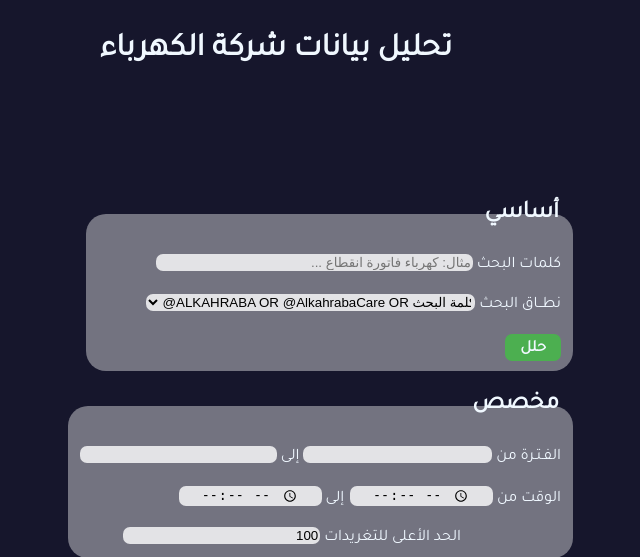
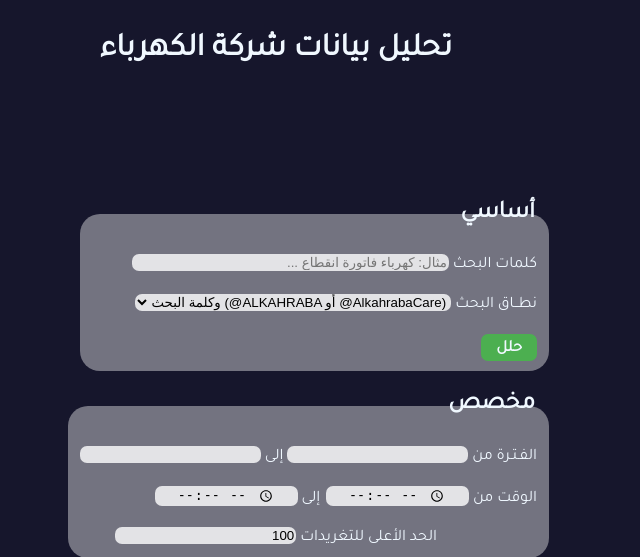
Before and after one commit to ah918/SEC_DataAnalysis, a Django app: page / in a window 1280 px wide. Shown: the top 557 px of the page, without its empty margins (364-1004 px from the left). Run offline with Django 3.2, Linux system fonts and the light colour scheme; some libraries are stand-ins or nearby versions.

Commit message:
Update keywords and layout

```diff
--- a/SEC_App/templates/SEC_App/search.html
+++ b/SEC_App/templates/SEC_App/search.html
@@ -6,7 +6,7 @@
     <title>تحليل بيانات شركة الكهرباء</title>
     <meta name='viewport' content='width=device-width, initial-scale=1'>
     {% load static %}
-    <link rel='stylesheet' type='text/css' media='screen' href="{% static 'SEC_App/style.css' %}?version=4">
+    <link rel='stylesheet' type='text/css' media='screen' href="{% static 'SEC_App/style.css' %}?version=6">
     <script src="{% static 'SEC_App/search.js' %}" defer></script>
 
     <!-- jQuery Datepicker -->
@@ -51,13 +51,13 @@
                     <option value="ألواح شمسية">
                 </datalist>
                 <select name="or_and" id="or_and" class="hide">
-                    <option value=0>OR</option>
-                    <option value=1>AND</option>
+                    <option value=0>أو</option>
+                    <option value=1>و</option>
                 </select><br><br>
 
                 <label for="domain">نطــاق البحث</label>
                 <select name="domain" id="domain">
-                    <option value=0 dir="ltr" size="46">@ALKAHRABA OR @AlkahrabaCare OR كلمة البحث</option>
+                    <option value=0 dir="ltr" size="46">وكلمة البحث (@ALKAHRABA أو @AlkahrabaCare)</option>
                     <option value=1 class="hide" id="keyword_option" size="46">كلمة البحث فقط</option>
                 </select><br><br>
                 <button type="submit">حلل</button>
@@ -68,18 +68,18 @@
             <legend><h2>مخصص</h2></legend>
 
             <label for="period_start">الفـتـرة من</label>
-            <input id="period_start" name="period_start" size="21">
+            <input id="period_start" name="period_start" size="20">
 
             <label for="end_period">إلى </label>
-            <input id="end_period" name="end_period" size="22">
+            <input id="end_period" name="end_period" size="20">
             <br><br>
             <label for="start_time">الوقت من</label>
-            <input type="time" id="start_time" name="start_time" size="21">
+            <input type="time" id="start_time" name="start_time" size="20">
             <label for="end_time">إلى  </label>
-            <input type="time" id="end_time" name="end_time" size="22">
+            <input type="time" id="end_time" name="end_time" size="20">
             <br><br>
             <label for="limit" id='limit-label'>الحد الأعلى للتغريدات</label>
-            <input type="text" value="100" size="22" id='limit' name='limit'>
+            <input type="text" value="100" size="20" id='limit' name='limit'>
             </fieldset>
             </div>
         </form>
```
